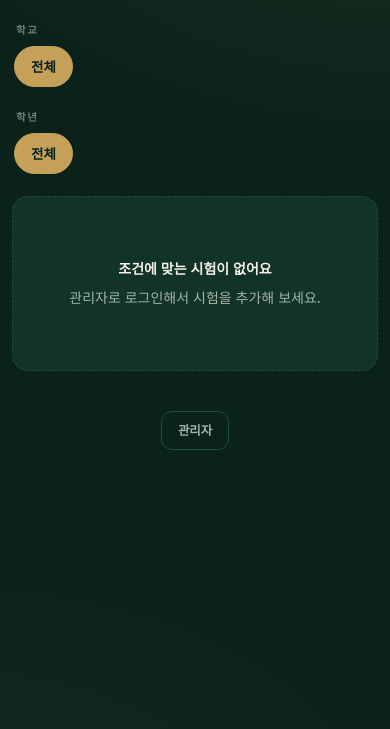
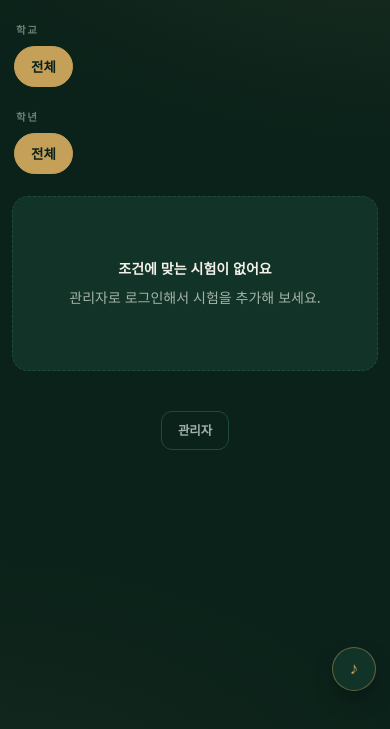
Before and after one commit to mathmori/dday-board, a website: page public/index.html in a window 390 px wide. Shown: the part 73-802 px from the top of the page. Drawn offline with Linux system fonts and the light colour scheme; no server answers.

Commit message:
Update index.html

```diff
--- a/public/index.html
+++ b/public/index.html
@@ -326,12 +326,12 @@ input[type=date]{color-scheme:dark}
 
 /* ─────────── 음악 버튼 ─────────── */
 .music-btn{
-  position:fixed;right:16px;bottom:16px;z-index:70;
+  position:fixed;right:16px;bottom:80px;z-index:70;
   width:48px;height:48px;border-radius:50%;
   border:1px solid rgba(197,160,89,.45);
   background:var(--card);color:var(--gold);
   font-size:19px;cursor:pointer;
-  display:none;place-items:center;
+  display:grid;place-items:center;
   box-shadow:0 10px 26px -10px rgba(0,0,0,.8);
   transition:.18s;
 }
@@ -344,7 +344,6 @@ input[type=date]{color-scheme:dark}
   0%,100%{box-shadow:0 0 0 0 rgba(197,160,89,.5)}
   50%{box-shadow:0 0 0 10px rgba(197,160,89,0)}
 }
-body.admin .music-btn{display:grid}
 
 #ytHost{
   position:fixed;width:1px;height:1px;
@@ -357,7 +356,7 @@ body.admin .music-btn{display:grid}
   .card{padding:22px 14px 18px;border-radius:14px}
   .card-name{font-size:15.5px;margin-bottom:14px}
   .dialog{padding:22px}
-  .music-btn{width:44px;height:44px;font-size:17px;right:14px;bottom:14px}
+  .music-btn{width:44px;height:44px;font-size:17px;right:14px;bottom:80px}
 }
 </style>
 </head>
```
